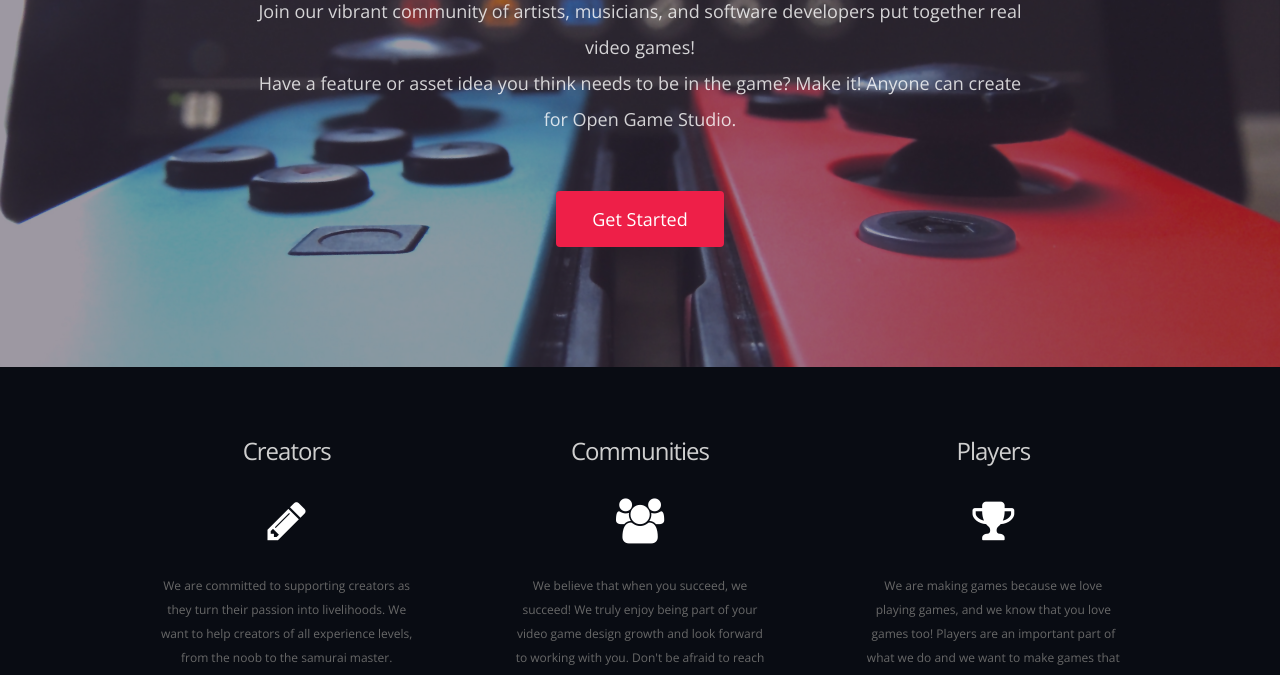
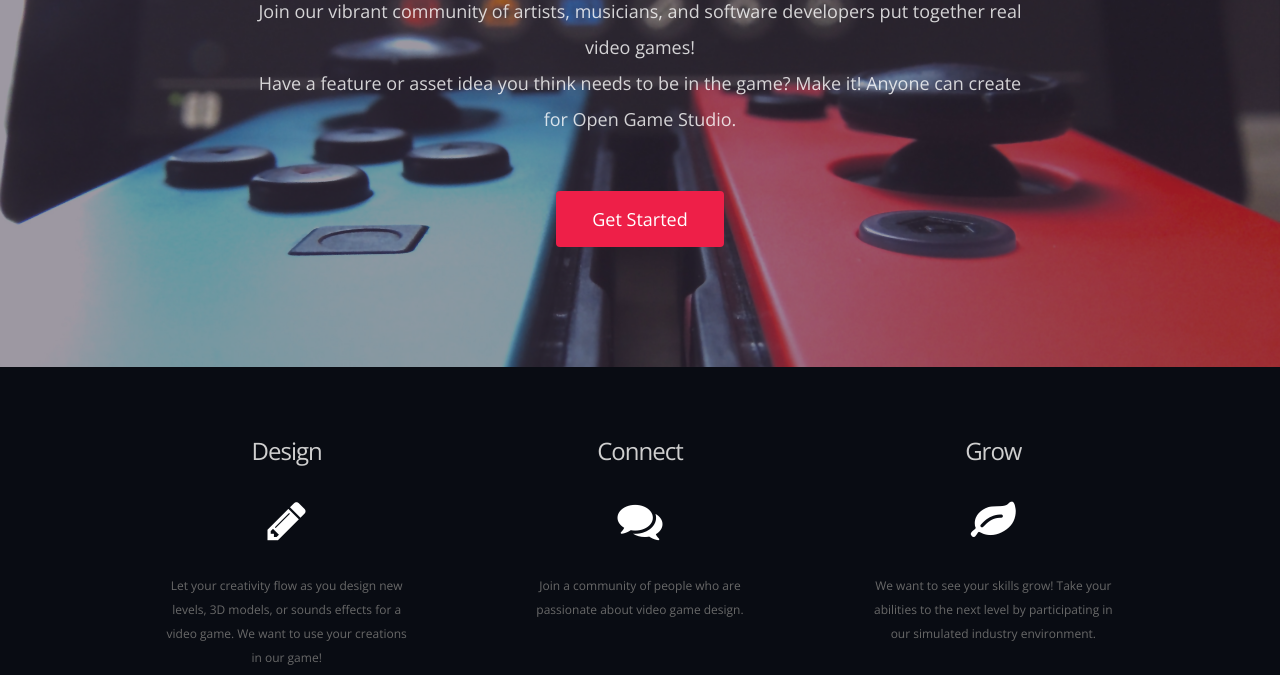
Before and after one commit to nbergan/OpenGameStudioWebsite, a plain HTML site: page Open Game Studio Website/index.html in a window 1280 px wide. Shown: the part 274-949 px from the top of the page. Drawn offline with nearby package versions, Linux system fonts and the light colour scheme; files whose address does not match are found by name.

Commit message:
Chagned up index page 3 icons

```diff
--- a/Open Game Studio Website/index.html
+++ b/Open Game Studio Website/index.html
@@ -67,26 +67,26 @@
 
                         <section class="4u">
                            <header>
-	                           <h2>Creators</h2>
+	                           <h2>Design</h2>
                            </header>
                             <span class="pennant"><span class="fa fa-pencil"></span></span>
-                            <p>We are committed to supporting creators as they turn their passion into livelihoods. We want to help creators of all experience levels, from the noob to the samurai master.</p>
+                            <p>Let your creativity flow as you design new levels, 3D models, or sounds effects for a video game. We want to use your creations in our game! </p>
 <!--                            <a href="#" class="button button-style1">Read More</a>-->
                         </section>
                         <section class="4u">
                             <header>
-	                            <h2>Communities</h2>
+	                            <h2>Connect</h2>
                             </header>
-                            <span class="pennant"><span class="fa fa-users"></span></span>
-                            <p>We believe that when you succeed, we succeed! We truly enjoy being part of your video game design growth and look forward to working with you. Don't be afraid to reach out and connect! </p>
+                            <span class="pennant"><span class="fa fa-comments"></span></span>
+                            <p>Join a community of people who are passionate about video game design.   </p>
 <!--                            <a href="#" class="button button-style1">Read More</a>-->
                         </section>
                         <section class="4u">
                             <header>
-	                            <h2>Players</h2>
+	                            <h2>Grow</h2>
                             </header>
-                            <span class="pennant"><span class="fa fa-trophy"></span></span>
-                            <p>We are making games because we love playing games, and we know that you love games too! Players are an important part of what we do and we want to make games that you will love. </p>
+                            <span class="pennant"><span class="fa fa-leaf"></span></span>
+                            <p>We want to see your skills grow! Take your abilities to the next level by participating in our simulated industry environment.  </p>
 <!--                            <a href="#" class="button button-style1">Read More</a>-->
                         </section>
 
```
